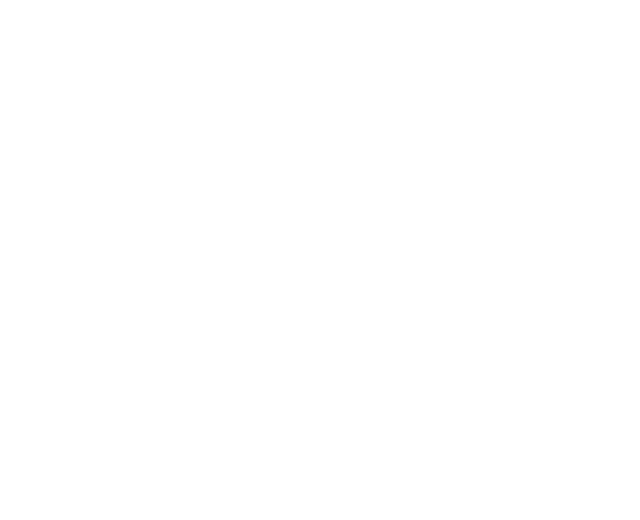
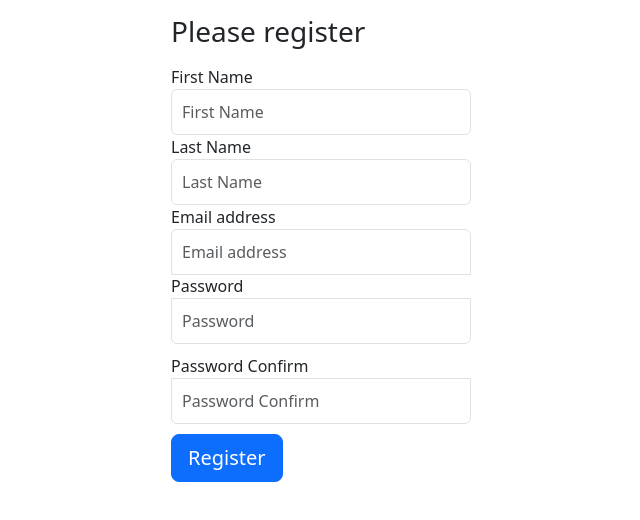
Before and after one commit to Shamim-cse-pust/project-react-admin-ms, a React (Vite) app: page /register in a window 1280 px wide. Before the commit this address had no page. Shown: the top 520 px of the page, without its empty margins (319-959 px from the left). Built offline with nearby package versions, Linux system fonts and the light colour scheme.

Commit message:
add login, register and logout form and connect with backend

```diff
--- a/package.json
+++ b/package.json
@@ -10,6 +10,7 @@
     "preview": "vite preview"
   },
   "dependencies": {
+    "axios": "^1.7.9",
     "bootstrap": "^5.3.3",
     "chart.js": "^4.4.7",
     "react": "^18.3.1",
--- a/src/App.tsx
+++ b/src/App.tsx
@@ -3,6 +3,7 @@
 import Dashboard from "./secure/Dashboard";
 import Users from "./secure/Users";
 import Login from "./public/Login";
+import Register from "./public/Register";
 
 function App() {
   return (
@@ -12,6 +13,7 @@
           <Route path="/" element={<Dashboard />} />
           <Route path="/users" element={<Users />} />
           <Route path="/login" element={<Login />} />
+          <Route path="/register" element={<Register />} />
         </Routes>
       </div>
     </BrowserRouter>
--- a/src/main.tsx
+++ b/src/main.tsx
@@ -2,6 +2,10 @@
 import { createRoot } from 'react-dom/client'
 import 'bootstrap/dist/css/bootstrap.css'
 import App from './App.tsx'
+import axios from 'axios'
+
+axios.defaults.baseURL = 'http://localhost:9100/api/';
+axios.defaults.headers.Authorization = `Bearer ${localStorage.getItem('token')}`;
 
 createRoot(document.getElementById('root')!).render(
   <StrictMode>
--- a/src/public/Login.tsx
+++ b/src/public/Login.tsx
@@ -1,19 +1,50 @@
-import React, { Component } from "react";
+import React, {Component, SyntheticEvent} from 'react';
 import './Public.css';
+import axios from 'axios';
+import {Navigate} from 'react-router-dom';
+
 class Login extends Component {
+    email = '';
+    password = '';
+    state = {
+        redirect: false
+    }
+
+    submit = async (e: SyntheticEvent) => {
+        e.preventDefault();
+
+        const response = await axios.post('login', {
+            email: this.email,
+            password: this.password,
+            scope: 'admin'
+        });
+
+        localStorage.setItem('token', response.data.token);
+        axios.defaults.headers.Authorization = `Bearer ${localStorage.getItem('token')}`;
+
+        this.setState({
+            redirect: true
+        })
+    }
+
     render() {
+        if (this.state.redirect) {
+            return <Navigate to={'/'}/>;
+        }
+
         return (
-            <>
-                <form className="form-signin">
-                    <h1 className="h3 mb-3 font-weight-normal">Please sign in</h1>
-                    <label htmlFor="inputEmail" className="sr-only">Email address</label>
-                    <input type="email" id="inputEmail" className="form-control" placeholder="Email address" required autoFocus />
-                    <label htmlFor="inputPassword" className="sr-only">Password</label>
-                    <input type="password" id="inputPassword" className="form-control" placeholder="Password" required />
-                    <button className="btn btn-lg btn-primary btn-block" type="submit">Sign in</button>
-                    <p className="mt-5 mb-3 text-muted">&copy; 2017-2018</p>
-                </form>
-            </>
+            <form className="form-signin" onSubmit={this.submit}>
+                <h1 className="h3 mb-3 font-weight-normal">Please sign in</h1>
+                <label htmlFor="inputEmail" className="sr-only">Email address</label>
+                <input type="email" id="inputEmail" className="form-control" placeholder="Email address" required
+                       onChange={e => this.email = e.target.value}
+                />
+                <label htmlFor="inputPassword" className="sr-only">Password</label>
+                <input type="password" id="inputPassword" className="form-control" placeholder="Password"
+                       onChange={e => this.password = e.target.value}
+                       required/>
+                <button className="btn btn-lg btn-primary btn-block" type="submit">Sign in</button>
+            </form>
         )
     }
 }
--- /dev/null
+++ b/src/public/Register.tsx
@@ -0,0 +1,74 @@
+import React, {Component, SyntheticEvent} from 'react';
+import './Public.css';
+import axios from 'axios';
+import { Navigate } from 'react-router-dom';
+
+class Register extends Component {
+    first_name = '';
+    last_name = '';
+    email = '';
+    password = '';
+    password_confirm = '';
+    state = {
+        redirect: false
+    }
+
+    submit = async (e: SyntheticEvent) => {
+        e.preventDefault();
+
+        const response = await axios.post('register', {
+            first_name: this.first_name,
+            last_name: this.last_name,
+            email: this.email,
+            password: this.password,
+            password_confirmation: this.password_confirm,
+            role_id: 3,
+        });
+        console.log(response);
+        this.setState({
+            redirect: true
+        })
+    }
+
+    render() {
+
+        if (this.state.redirect) {
+            return <Navigate to={'/login'}/>;
+        }
+
+        return (
+            <form className="form-signin" onSubmit={this.submit}>
+                <h1 className="h3 mb-3 font-weight-normal">Please register</h1>
+
+                <label htmlFor="firstName" className="sr-only">First Name</label>
+                <input type="text" id="firstName" className="form-control" placeholder="First Name" required
+                       onChange={e => this.first_name = e.target.value}
+                />
+
+                <label htmlFor="lastName" className="sr-only">Last Name</label>
+                <input type="text" id="lastName" className="form-control" placeholder="Last Name" required
+                       onChange={e => this.last_name = e.target.value}
+                />
+
+                <label htmlFor="inputEmail" className="sr-only">Email address</label>
+                <input type="email" id="inputEmail" className="form-control" placeholder="Email address" required
+                       onChange={e => this.email = e.target.value}
+                />
+
+                <label htmlFor="inputPassword" className="sr-only">Password</label>
+                <input type="password" id="inputPassword" className="form-control" placeholder="Password"
+                       onChange={e => this.password = e.target.value}
+                       required/>
+
+                <label htmlFor="passwordConfirm" className="sr-only">Password Confirm</label>
+                <input type="password" id="passwordConfirm" className="form-control" placeholder="Password Confirm"
+                       onChange={e => this.password_confirm = e.target.value}
+                       required/>
+
+                <button className="btn btn-lg btn-primary btn-block" type="submit">Register</button>
+            </form>
+        );
+    }
+}
+
+export default Register;
--- a/src/secure/Wrapper.tsx
+++ b/src/secure/Wrapper.tsx
@@ -1,9 +1,28 @@
 import React, { Component } from 'react'
 import Nav from './components/Nav'
 import Menu from './components/Menu'
+import axios from 'axios'
+import { Navigate } from 'react-router-dom'
+export default class Wrapper extends Component {
 
-export default class Wrapper extends Component {
+  state = {
+      redirect: false
+  }
+  componentDidMount = async () => {
+      try {
+          const response = await axios.get('profile');
+          console.log(response);
+      } catch {
+          this.setState({
+              redirect: true
+          })
+      }
+  }
+
   render() {
+    if (this.state.redirect) {
+      return <Navigate to={'/login'}/>;
+    }
     return (
       <>
         <Nav/>
--- a/src/secure/components/Nav.tsx
+++ b/src/secure/components/Nav.tsx
@@ -1,24 +1,35 @@
-import React from "react";
+import React, { Component } from 'react';
+import { Navigate } from 'react-router-dom';
 
-const Nav = () => (
-  <nav className="navbar navbar-dark sticky-top bg-dark flex-md-nowrap p-0">
-    <a className="navbar-brand col-sm-3 col-md-2 mr-0" href="#">
-      Company name
-    </a>
-    <input
-      className="form-control form-control-dark w-100"
-      type="text"
-      placeholder="Search"
-      aria-label="Search"
-    />
-    <ul className="navbar-nav px-3">
-      <li className="nav-item text-nowrap">
-        <a className="nav-link" href="#">
-          Sign out
-        </a>
-      </li>
-    </ul>
-  </nav>
-);
+class Nav extends Component {
+  state = {
+    redirect: false
+  }
+
+  handleClick = async () => {
+    localStorage.clear();
+    this.setState({
+      redirect: true
+    })
+  }
+
+  render() {
+    if (this.state.redirect) {
+      return <Navigate to={'/login'} />
+    }
+
+    return (
+      <nav className="navbar navbar-dark sticky-top bg-dark flex-md-nowrap p-0 shadow">
+        <a className="navbar-brand col-md-3 col-lg-2 mr-0 px-3" href="#">Company name</a>
+
+        <ul className="navbar-nav px-3">
+          <li className="nav-item text-nowrap">
+            <a className="p-2 text-white" href="" onClick={this.handleClick}>Sign out</a>
+          </li>
+        </ul>
+      </nav>
+    )
+  }
+}
 
 export default Nav;
```
Also changed, not shown: 1 other file (tests, documents, lock files or other folders).
